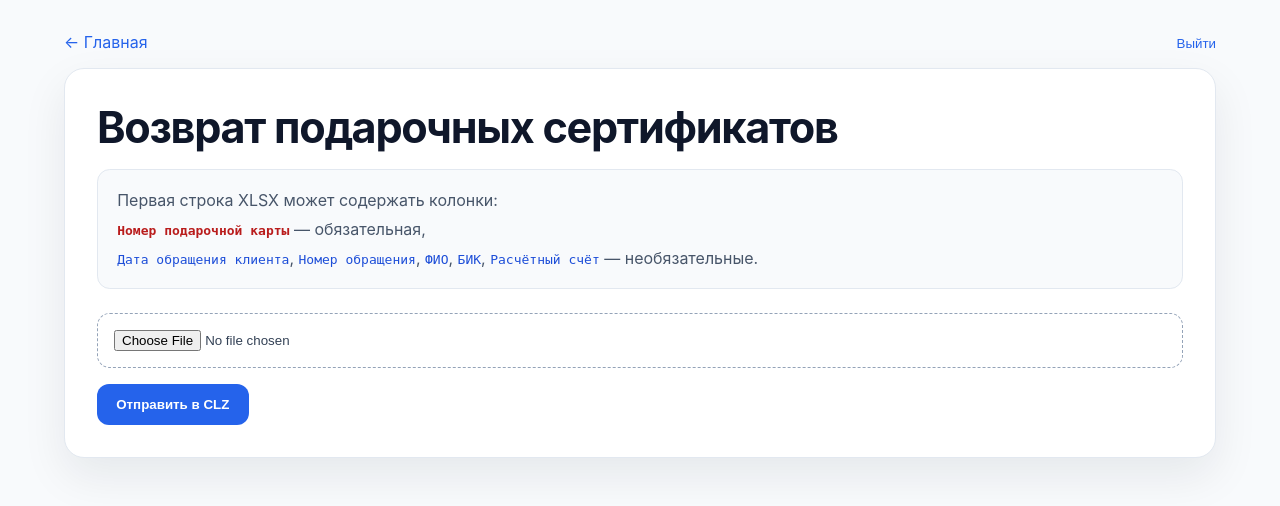
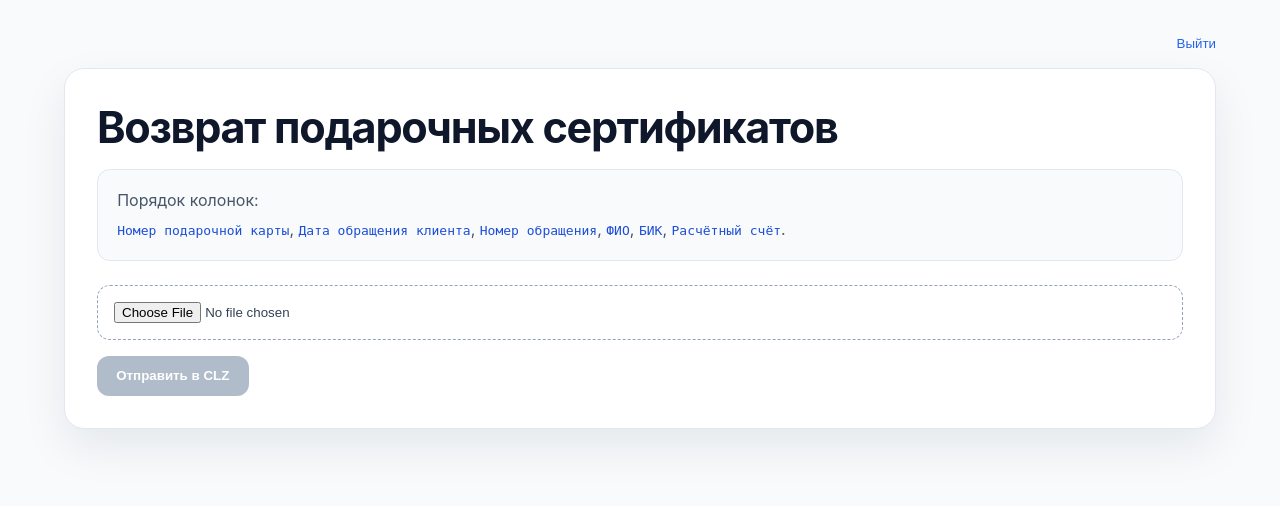
Before and after one commit to darsov/cc, a PHP site: page /card_refund.php in a window 1280 px wide. Shown: the top 506 px of the page. Run offline with PHP 8.4, Linux system fonts and the light colour scheme; the visitor is signed in with stand-in values (Sample User, id 1); data that the repository does not hold is empty.

Commit message:
Упростить форму загрузки КЦ

```diff
--- a/site/card_refund.php
+++ b/site/card_refund.php
@@ -58,6 +58,7 @@ if (($_SERVER['REQUEST_METHOD'] ?? '') === 'POST') {
     <meta name="viewport" content="width=device-width, initial-scale=1">
     <meta name="robots" content="noindex, nofollow">
     <title>Возврат подарочных сертификатов · КЦ</title>
+    <script src="card_refund.js" defer></script>
     <style>
         :root {
             color-scheme:light;
@@ -66,8 +67,7 @@ if (($_SERVER['REQUEST_METHOD'] ?? '') === 'POST') {
         * { box-sizing:border-box; }
         body { min-height:100vh; margin:0; padding:2rem 1rem; color:#0f172a; background:#f8fafc; }
         main { width:min(100%,72rem); margin:0 auto; }
-        nav { margin-bottom:1rem; display:flex; justify-content:space-between; gap:1rem; align-items:center; }
-        nav a { color:#2563eb; text-decoration:none; }
+        nav { margin-bottom:1rem; display:flex; justify-content:flex-end; gap:1rem; align-items:center; }
         nav form { display:inline; }
         nav button { padding:0; background:none; color:#2563eb; font-weight:400; }
         .panel {
@@ -89,7 +89,6 @@ if (($_SERVER['REQUEST_METHOD'] ?? '') === 'POST') {
             color:#475569;
             line-height:1.8;
         }
-        .required { color:#b91c1c; font-weight:700; }
         code { color:#1d4ed8; }
         .upload-form { display:grid; gap:1rem; }
         input[type=file] {
@@ -111,6 +110,7 @@ if (($_SERVER['REQUEST_METHOD'] ?? '') === 'POST') {
             font-weight:700;
         }
         button:hover { background:#1d4ed8; }
+        button:disabled { background:#94a3b8; cursor:not-allowed; opacity:.72; }
         .message { margin-bottom:1rem; padding:1rem 1.2rem; border-radius:.8rem; line-height:1.5; }
         .message.error { background:#fef2f2; border:1px solid #fecaca; color:#991b1b; }
         .stats { display:flex; flex-wrap:wrap; gap:.6rem; margin-bottom:1rem; }
@@ -136,7 +136,6 @@ if (($_SERVER['REQUEST_METHOD'] ?? '') === 'POST') {
 <body>
 <main>
     <nav>
-        <a href="index.php">← Главная</a>
         <form method="post" action="logout.php">
             <input type="hidden" name="csrf_token" value="<?= ccRefundEscape(ccCsrfToken()) ?>">
             <button type="submit">Выйти</button>
@@ -154,7 +153,7 @@ if (($_SERVER['REQUEST_METHOD'] ?? '') === 'POST') {
                 <span class="stat">Обработано: <?= (int)($result['received'] ?? 0) ?></span>
                 <span class="stat">Добавлено: <?= (int)($result['queued'] ?? 0) ?></span>
                 <span class="stat">Обновлено: <?= (int)($result['updated'] ?? 0) ?></span>
-                <span class="stat">Без изменений: <?= (int)($result['skipped'] ?? 0) ?></span>
+                <span class="stat">Уже загружено: <?= (int)($result['skipped'] ?? 0) ?></span>
                 <span class="stat">С замечаниями: <?= (int)($result['warnings'] ?? 0) ?></span>
                 <span class="stat">Отклонено: <?= (int)($result['rejected'] ?? 0) ?></span>
             </div>
@@ -199,20 +198,20 @@ if (($_SERVER['REQUEST_METHOD'] ?? '') === 'POST') {
         <h1>Возврат подарочных сертификатов</h1>
 
         <div class="columns">
-            Первая строка XLSX может содержать колонки:<br>
-            <code class="required">Номер подарочной карты</code> — обязательная,<br>
+            Порядок колонок:<br>
+            <code>Номер подарочной карты</code>,
             <code>Дата обращения клиента</code>,
             <code>Номер обращения</code>,
             <code>ФИО</code>,
             <code>БИК</code>,
-            <code>Расчётный счёт</code> — необязательные.
+            <code>Расчётный счёт</code>.
         </div>
 
         <form class="upload-form" method="post" enctype="multipart/form-data">
             <input type="hidden" name="csrf_token" value="<?= ccRefundEscape(ccRefundCsrfToken()) ?>">
             <input type="hidden" name="MAX_FILE_SIZE" value="<?= CC_REFUND_MAX_FILE_BYTES ?>">
-            <input type="file" name="refund_xlsx" accept=".xlsx,application/vnd.openxmlformats-officedocument.spreadsheetml.sheet" required>
-            <button type="submit">Отправить в CLZ</button>
+            <input id="refund-xlsx" type="file" name="refund_xlsx" accept=".xlsx,application/vnd.openxmlformats-officedocument.spreadsheetml.sheet" required>
+            <button id="refund-submit" type="submit" disabled>Отправить в CLZ</button>
         </form>
     </section>
 </main>
```
